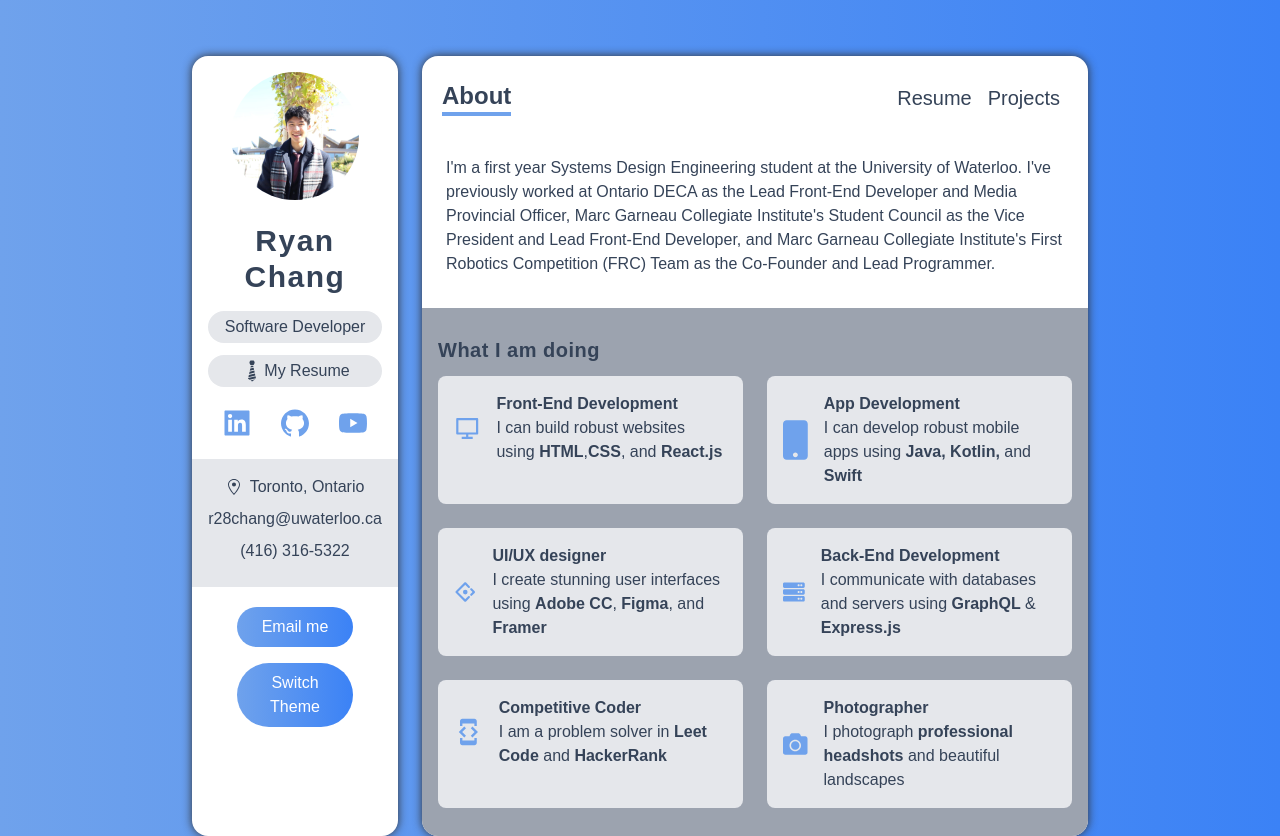
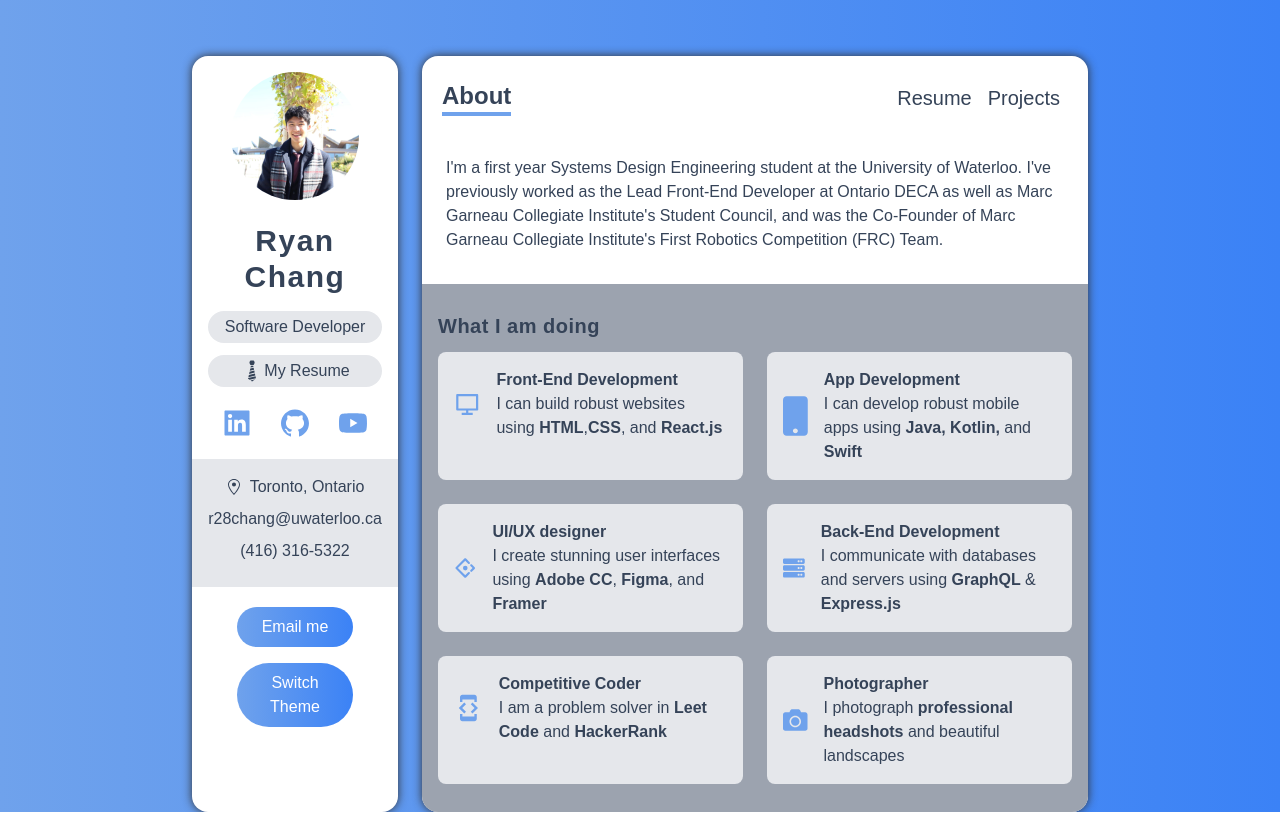
Before and after one commit to rchang0501/Ryan-Chang-Personal-Website, a Next.js app: page / in a window 1280 px wide. After the commit the page ends 812 px from the top, so only its background shows below. Built offline with nearby package versions, Linux system fonts and the light colour scheme.

Commit message:
Content Change

```diff
--- a/pages/index.tsx
+++ b/pages/index.tsx
@@ -31,11 +31,10 @@ const About = ({ endpoint }) => {
 
       <h6 className="my-3 text-base font-medium">
         I'm a first year Systems Design Engineering student at the University of
-        Waterloo. I've previously worked at Ontario DECA as the Lead Front-End
-        Developer and Media Provincial Officer, Marc Garneau Collegiate
-        Institute's Student Council as the Vice President and Lead Front-End
-        Developer, and Marc Garneau Collegiate Institute's First Robotics
-        Competition (FRC) Team as the Co-Founder and Lead Programmer.
+        Waterloo. I've previously worked as the Lead Front-End
+        Developer at Ontario DECA as well as Marc Garneau Collegiate
+        Institute's Student Council, and was the Co-Founder of Marc Garneau Collegiate Institute's First Robotics
+        Competition (FRC) Team.
       </h6>
       <div
         className="flex-grow p-4 mt-5 bg-gray-400 dark:bg-dark-100 "
--- a/pages/projects.tsx
+++ b/pages/projects.tsx
@@ -6,7 +6,7 @@ import ProjectsNavbar from "../components/ProjectsNavbar";
 import { projects as projectsData } from "../data";
 import { Category } from "../types";
 
-import Head from 'next/head';
+import Head from "next/head";
 
 const Projects = () => {
   const [projects, setProjects] = useState(projectsData);
```
